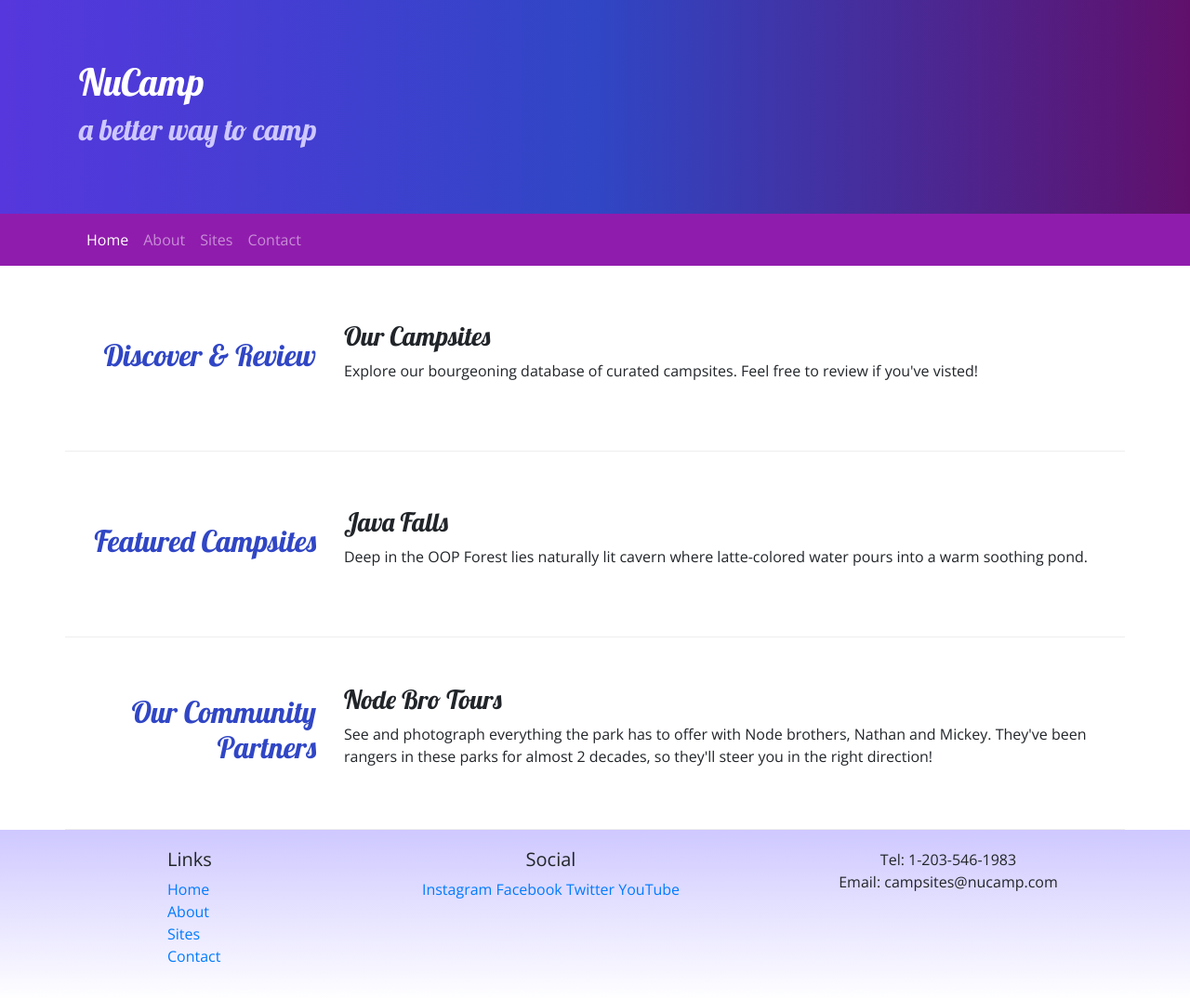
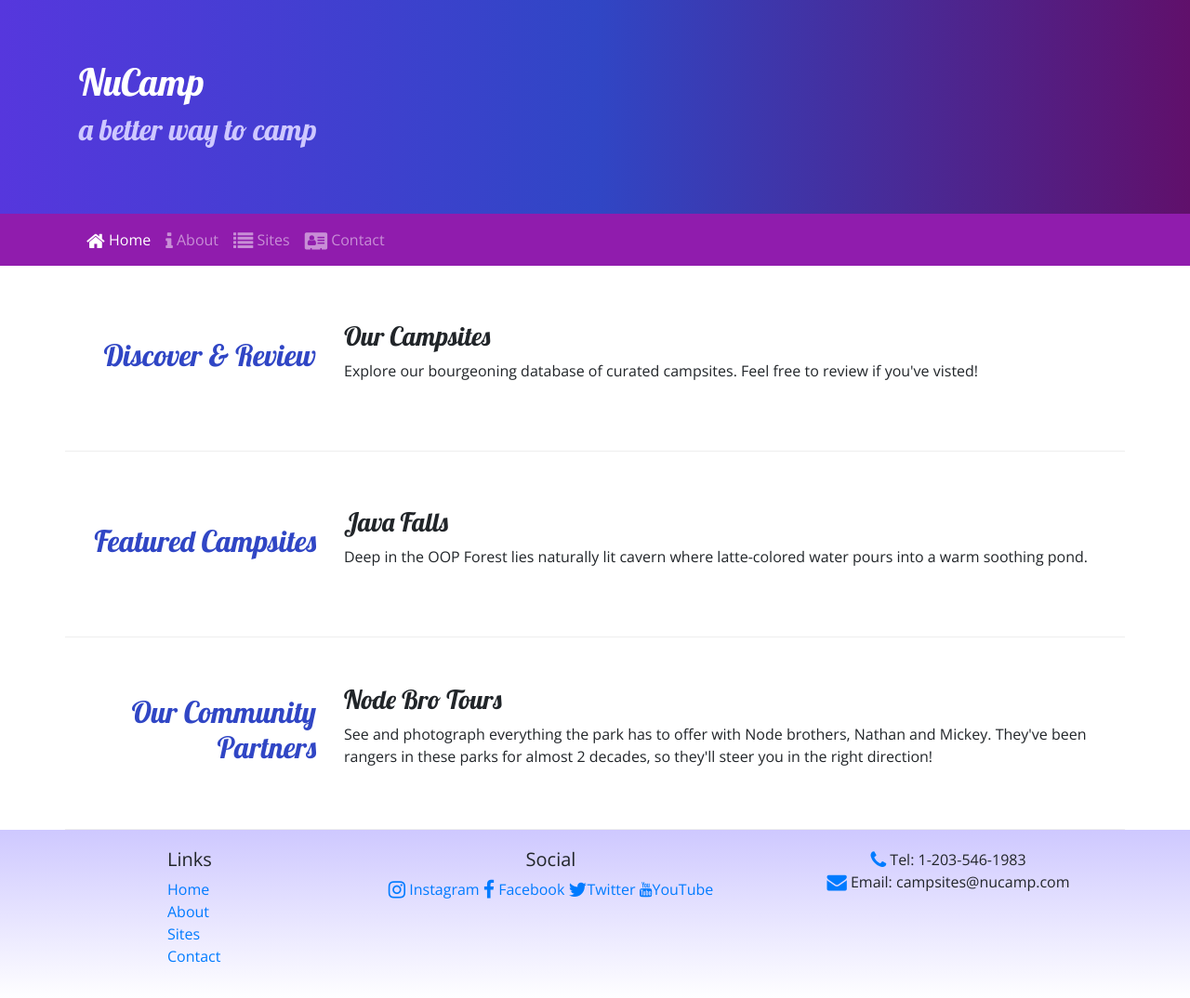
Before and after one commit to clydiscope/bootstrap_playground, a website: page index.html in a window 1280 px wide. Shown: the whole page at 93% size. Drawn offline with nearby package versions, Linux system fonts and the light colour scheme.

Commit message:
adds icons

```diff
--- a/index.html
+++ b/index.html
@@ -14,6 +14,7 @@
 
     <link rel="stylesheet" href="http://fonts.googleapis.com/css?family=Lobster|Open+Sans" />
     <link rel="stylesheet" href="css/style.css" />
+    <link rel="stylesheet" href="node_modules/font-awesome/css/font-awesome.min.css" />
     <title> NuCamp: A Better Way to Camp </title>
 </head>
 
@@ -31,6 +32,7 @@
         </div>
     </header>
 
+    <!--For adding the icons in the navbar, you can use either <i>(what Font Awesome prefers for brevity) or <span> (what is more semantically correct) -->
     <nav class="navbar navbar-expand-sm navbar-dark sticky-top">
         <div class="container">
             <button class="navbar-toggler ml-auto" type="button" data-toggle="collapse" data-target="#nucampNavbar">
@@ -38,10 +40,18 @@
             </button>
             <div class="collapse navbar-collapse" id="nucampNavbar">
                 <ul class="navbar-nav">
-                    <li class="nav-item active"> <a class="nav-link" href="#"> Home </a> </li>
-                    <li class="nav-item"> <a class="nav-link" href="aboutus.html"> About </a> </li>
-                    <li class="nav-item"> <a class="nav-link" href="#"> Sites </a> </li>
-                    <li class="nav-item"> <a class="nav-link" href="#"> Contact </a> </li>
+                    <li class="nav-item active">
+                        <a class="nav-link" href="#"> <i class="fa fa-home fa-lg"> </i> Home </a>
+                    </li>
+                    <li class="nav-item">
+                        <a class="nav-link" href="aboutus.html"> <i class="fa fa-info fa-lg"> </i> About </a>
+                    </li>
+                    <li class="nav-item">
+                        <a class="nav-link" href="#"> <i class="fa fa-list fa-lg"> </i> Sites </a>
+                    </li>
+                    <li class="nav-item">
+                        <a class="nav-link" href="#"> <i class="fa fa-address-card fa-lg"> </i> Contact </a>
+                    </li>
                 </ul>
             </div>
         </div>
@@ -94,13 +104,14 @@
 
                 <div class="col-6 col-sm-5 text-center">
                     <h5> Social </h5>
-                    <a href="http://instagram.com/"> Instagram </a>
-                    <a href="http://facebook.com/"> Facebook </a>
-                    <a href="http://twitter.com/"> Twitter </a>
-                    <a href="http://youtube.com"> YouTube </a>
+                    <a href="http://instagram.com/"> <i class="fa fa-instagram fa-lg"> </i> Instagram </a>
+                    <a href="http://facebook.com/"> <i class="fa fa-facebook fa-lg"> </i> Facebook </a>
+                    <a href="http://twitter.com/"> <i class="fa fa-twitter fa-lg"> </i>Twitter </a>
+                    <a href="http://youtube.com"> <i class="fa fa-youtube"> </i>YouTube </a>
                 </div>
                 <div class="col-sm-4 text-center">
-                    Tel: 1-203-546-1983 <br /> Email: campsites@nucamp.com
+                    <i class="fa fa-phone fa-lg text-primary"> </i> Tel: 1-203-546-1983 <br />
+                    <i class="fa fa-envelope fa-lg text-primary"> </i> Email: campsites@nucamp.com
                 </div>
             </div>
         </div>
--- a/package.json
+++ b/package.json
@@ -15,6 +15,7 @@
     },
     "dependencies": {
         "bootstrap": "^4.5.2",
+        "font-awesome": "^4.7.0",
         "jquery": "^3.5.1",
         "popper.js": "^1.16.1"
     }
```
Also changed, not shown: 1 other file.
